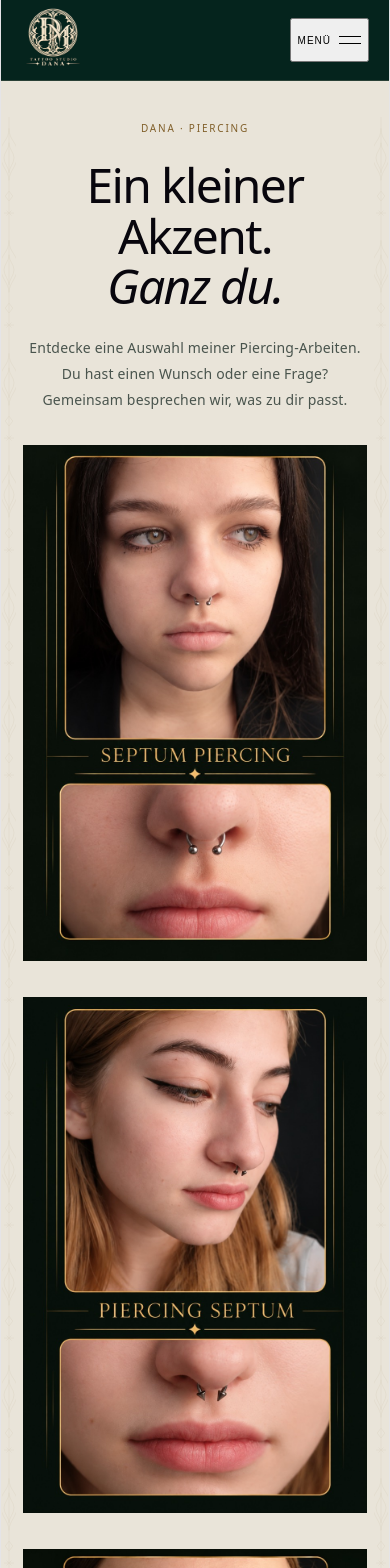
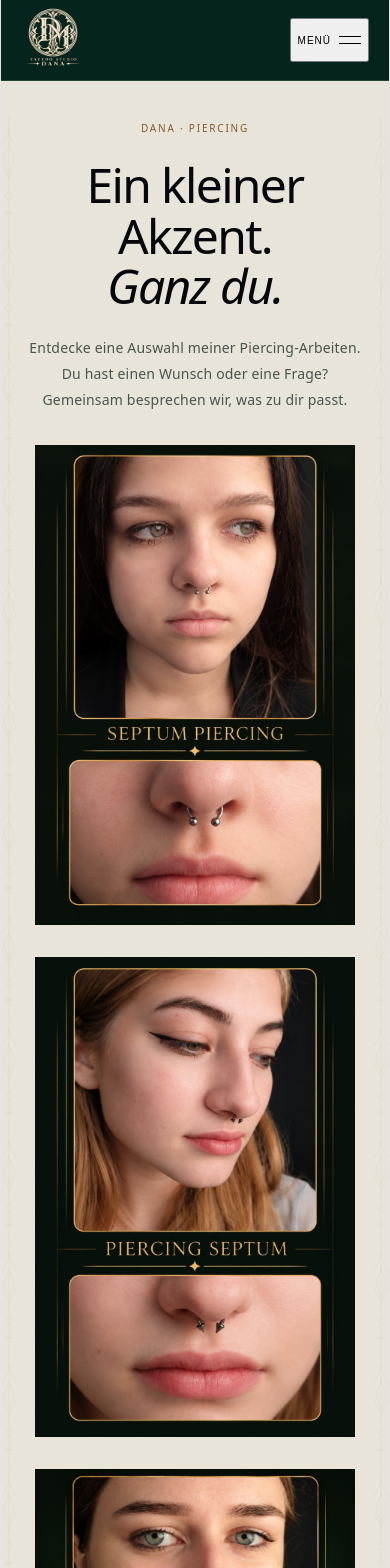
Before and after one commit to AnnaFillanna/dana-tattoo, a React (Vite) app: page /piercing in a window 390 px wide. Shown: the top 1568 px of the page. Built offline with nearby package versions, Linux system fonts and the light colour scheme; the HTML template or start-up script is replaced by a standard one.

Commit message:
Piercing-Galerie als ruhiges Vier-Spalten-Raster gestalten

```diff
--- a/src/pages/PiercingPage.module.scss
+++ b/src/pages/PiercingPage.module.scss
@@ -24,35 +24,32 @@
 .header h1 { font-family: var(--font-heading); font-size: clamp(48px, 6vw, 76px); font-weight: 400; line-height: 1.05; margin-bottom: 24px; }
 .header p:last-child { max-width: 560px; color: #49544d; font-size: 14px; line-height: 1.85; }
 .gallery {
-  --stagger: 90px;
   display: grid;
-  grid-template-columns: repeat(2, minmax(0, 1fr));
+  grid-template-columns: repeat(4, minmax(0, 1fr));
   align-items: start;
-  width: 80%;
+  width: 100%;
+  max-width: 960px;
   margin-inline: auto;
-  gap: calc(var(--stagger) + 64px) 64px;
-  padding-bottom: var(--stagger);
+  gap: 32px;
 }
 .work {
-  --offset: 0px;
   margin: 0;
   min-width: 0;
   overflow: hidden;
-  transform: translateY(var(--offset));
+  aspect-ratio: 853 / 1280;
   transition: transform 350ms ease;
 }
-.work:nth-child(4n + 2), .work:nth-child(4n + 3) { --offset: var(--stagger); }
-.work img { display: block; width: 100%; height: auto; transition: transform 350ms ease; }
+.work img { display: block; width: 100%; height: 100%; object-fit: contain; transition: transform 350ms ease; }
 @media (hover: hover) and (pointer: fine) {
- .work:hover { transform: translateY(calc(var(--offset) - 4px)); }
+ .work:hover { transform: translateY(-3px); }
  .work:hover img { transform: scale(1.03); }
 }
 @media (max-width: 1000px) and (min-width: 701px) {
- .gallery { --stagger: 48px; width: 90%; column-gap: 36px; row-gap: calc(var(--stagger) + 48px); }
+ .gallery { max-width: 640px; grid-template-columns: repeat(2, minmax(0, 1fr)); gap: 32px; }
 }
 @media (prefers-reduced-motion: reduce) {
  .work, .work img { transition: none; }
- .work:hover { transform: translateY(var(--offset)); }
+ .work:hover { transform: none; }
  .work:hover img { transform: none; }
 }
 .contact { margin-top: 56px; padding-top: 32px; border-top: 1px solid #06282030; display: flex; justify-content: space-between; align-items: center; gap: 24px; }
@@ -62,7 +59,7 @@
 @media (max-width: 700px) {
  .container { padding: 36px 22px 48px; }
  .header { margin-bottom: 32px; }
- .gallery { --stagger: 0px; width: 100%; max-width: 440px; gap: 36px; grid-template-columns: 1fr; padding-bottom: 0; }
+ .gallery { max-width: 320px; gap: 32px; grid-template-columns: 1fr; }
  .contact { flex-direction: column; align-items: flex-start; margin-top: 40px; }
  .page::before, .page::after { width: 14px; opacity: .14; background-size: 20px auto; }
  .page::before { left: 1px; }
```
